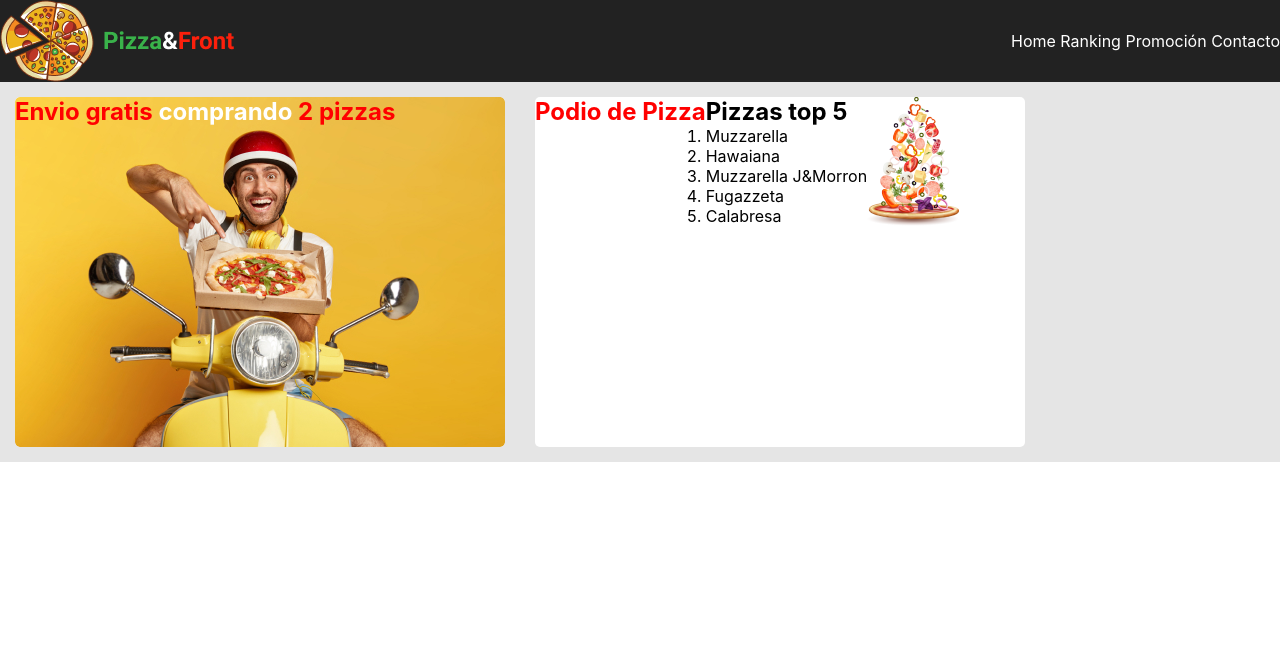
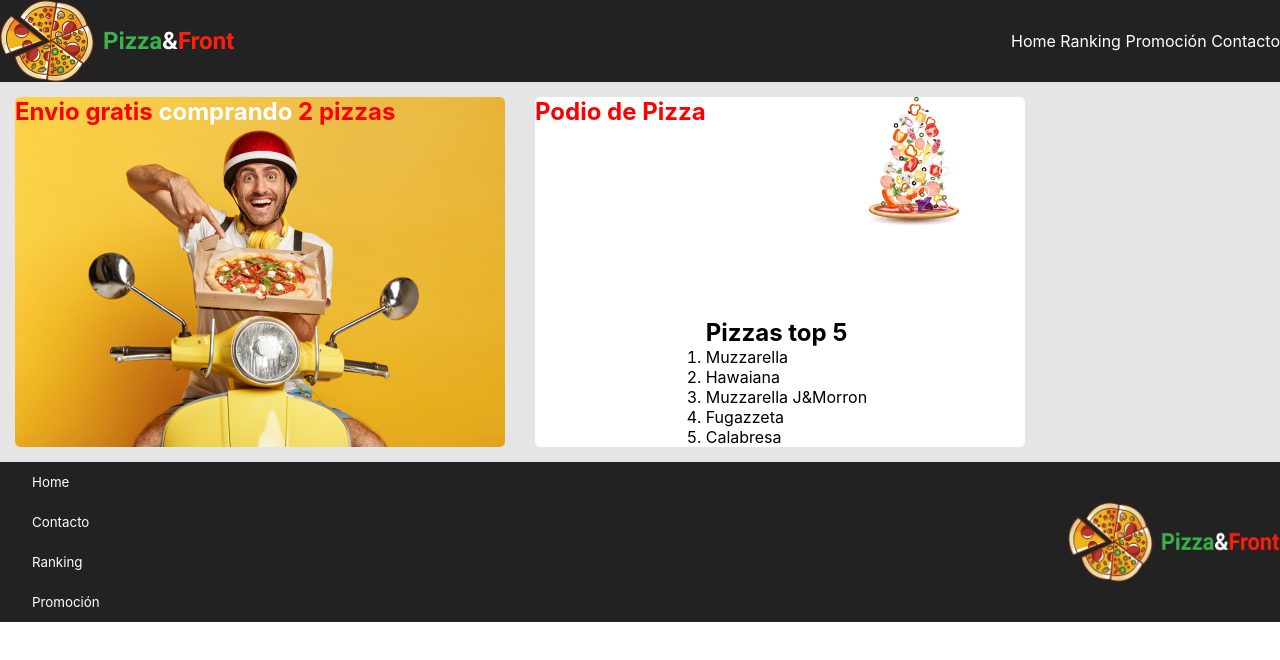
Before and after one commit to santiagoduranaguirre/Pizza-Front, a plain HTML site: page index.html in a window 1280 px wide. Drawn offline with Linux system fonts and the light colour scheme.

Commit message:
Subiendo diferentes cambios

```diff
--- a/index.html
+++ b/index.html
@@ -17,13 +17,13 @@
             <span>Contacto</span>
         </nav>
     </header>
-    <main>
+    <div class="mainMiddle">
         <div class="card delivery">
             <div class="title"><h2>Envio gratis <span>comprando</span> 2 pizzas</h2></div>
         </div>
         <div class="card podium">
             <h2 class="title">Podio de Pizza</h2>
-            <ol>
+            <ol class="pizzaList">
                 <h2>Pizzas top 5</h2>
                 <li>Muzzarella</li>
                 <li>Hawaiana</li>
@@ -31,14 +31,17 @@
                 <li>Fugazzeta</li>
                 <li>Calabresa</li>
             </ol>
-            <img src="img/PizzaFalling.png" alt="">
+            <img src="img/PizzaFalling.png" alt="FallingPizza" class="pizzaFallingImg">
+        </div>
         </div>
         <footer>
-            <p></p>
-            <p></p>
-            <p></p>
-            <p></p>
-            <img src="" alt="">
+            <div class="footerDropDown">
+                <button>Home</button> <br>
+                <button>Contacto</button> <br>
+                <button>Ranking</button> <br>
+                <button>Promoción</button> <br>
+            </div>
+            <img src="img/Logo (2).png" alt="Logo">
         </footer>
     </main>
 </body>
--- a/style/style.css
+++ b/style/style.css
@@ -16,7 +16,7 @@
     justify-content: space-evenly;
 }
 
-main {
+.mainMiddle {
     display: flex;
     background-color: #E5E5E5;
 }
@@ -48,7 +48,37 @@ main {
     display: flex;
 }
 
-.podium img {
+.pizzaFallingImg {
     width: 92px;
     height: 129px;
+    display: flex;
 }
+
+.pizzaList {
+    justify-content: flex-end;
+    display: flex;
+    align-items: flex-start;
+    flex-direction: column;
+}
+
+footer {
+    background-color: #222222;
+    display: flex;
+    justify-content: space-between;
+    align-items: center;
+    font-size: 16px;
+}
+
+footer button {
+    background-color: #222222;
+    border-style: hidden;
+    padding: 12px;
+    color: white;
+    margin-left: 20px;
+}
+
+footer img {
+    display: flex;
+    width: 212px;
+    height: 80px;
+}
```
